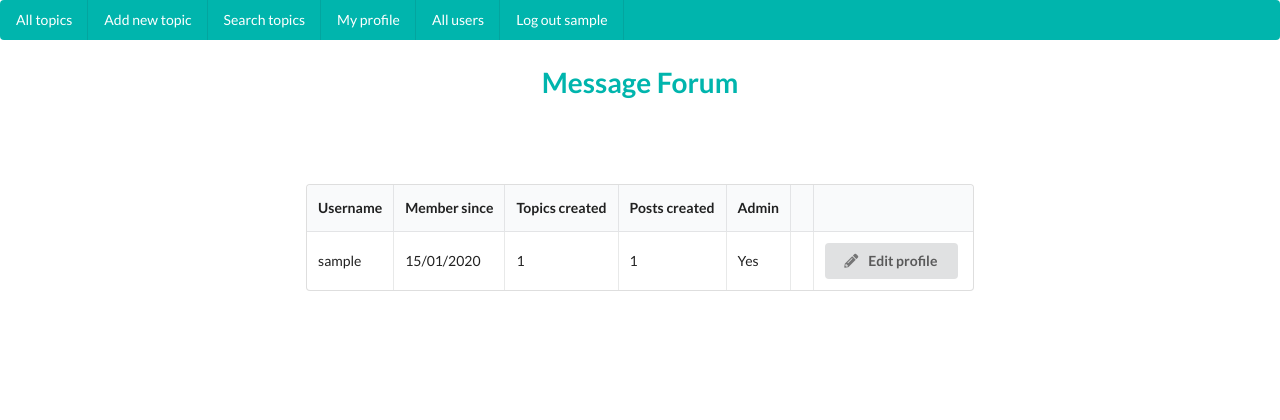
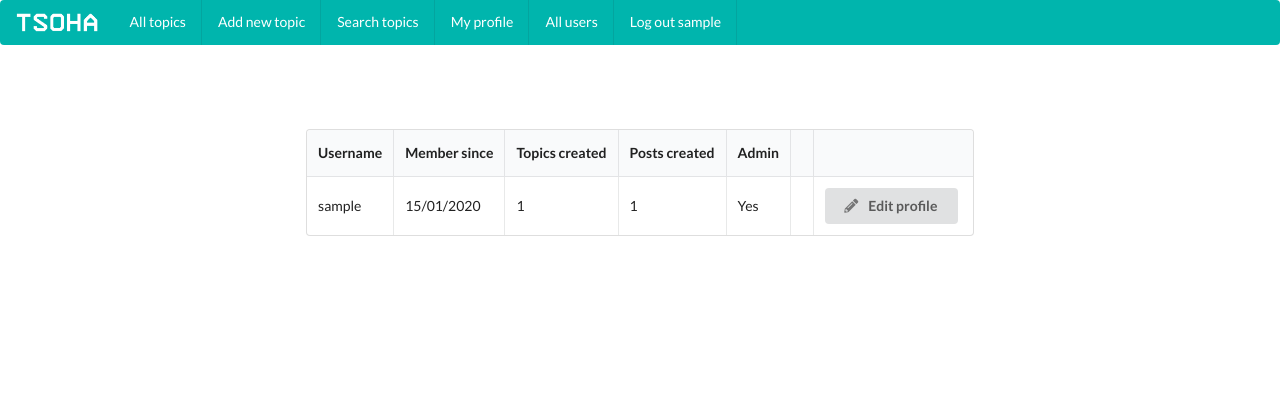
Before and after one commit to joonaspartanen/tsoha-forum, a Flask app: page /auth/users in a window 1280 px wide. Shown: the top 420 px of the page. Run offline with Flask 2, Linux system fonts and the light colour scheme; a user stored in the database is signed in; tables that the repository leaves empty hold one stand-in row (values such as "Sample post"); some libraries are stand-ins or nearby versions.

Commit message:
Add forum logo

```diff
--- a/application/templates/layout.html
+++ b/application/templates/layout.html
@@ -24,6 +24,7 @@
   <body>
     <div class="page-container">
       <nav class="ui inverted teal menu">
+        <img class="item logo" src="{{ url_for('static', filename='images/tsoha_logo.png') }}" alt="TSOHA Forum logo"></img>
         <a class="item" href="{{ url_for('topics_index') }}">All topics</a>
         <a class="item" href="{{ url_for('view_new_topic_form') }}">Add new topic</a>
         <a class="item" href="{{ url_for('view_search_form') }}">Search topics</a>
@@ -37,13 +38,12 @@
         {% endif %}
         {% if current_user.is_authenticated %}
         <form method="POST" action="{{ url_for('auth_logout') }}" id="logout-form">
-          <a class="item" onclick="logout()">Log out {{ current_user.username }}</a>
         </form>
+        <a class="item" onclick="logout()">Log out {{ current_user.username }}</a>
         {% else %}
         <a class="item" href="{{ url_for('view_login_form') }}">Login</a>
         {% endif %}
       </nav>
-      <h1 class="ui header centered teal main-title">Message Forum</h1>
       <div class="ui main container">
         {% block body %}
         {% endblock %}
```
